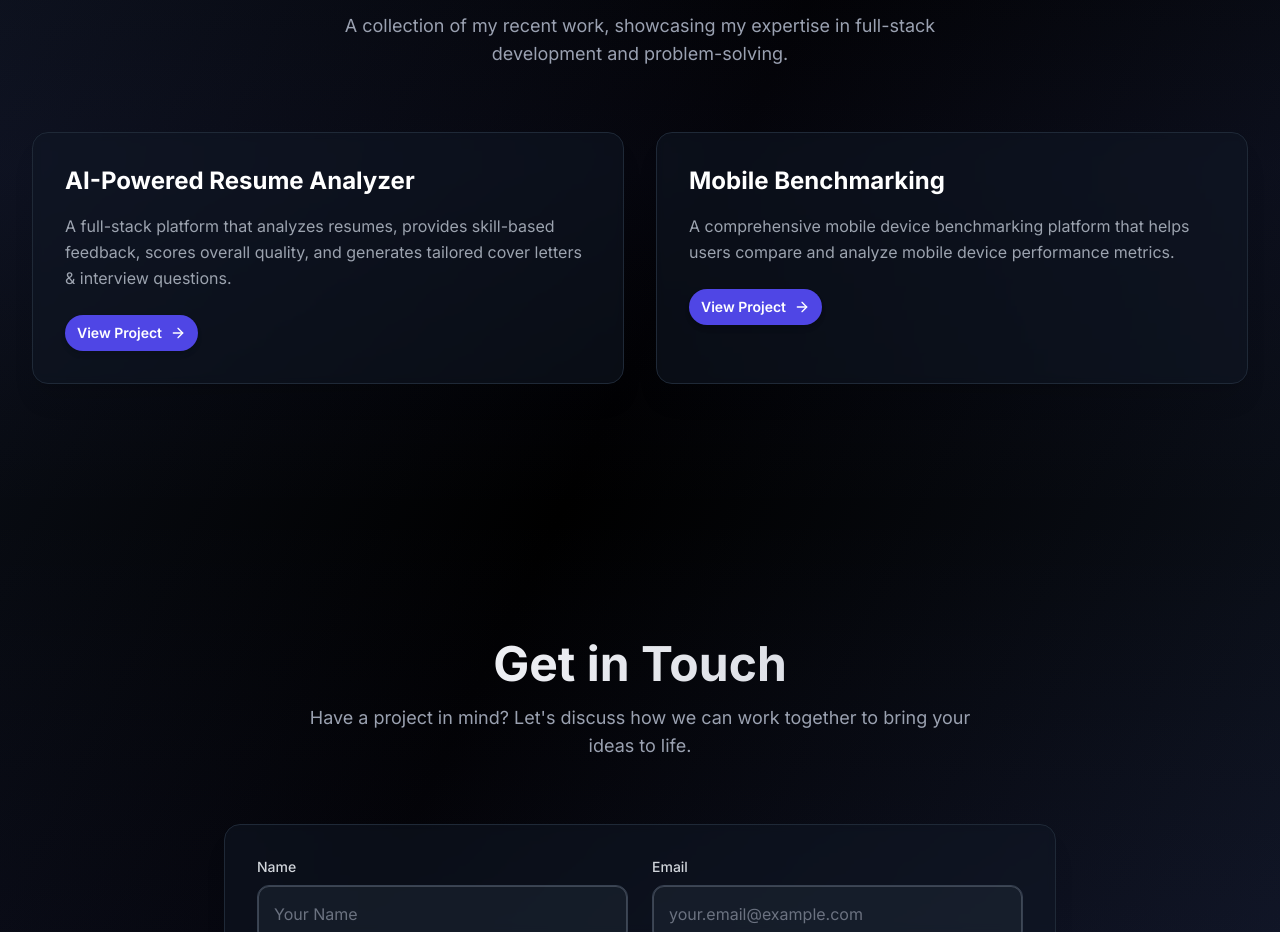
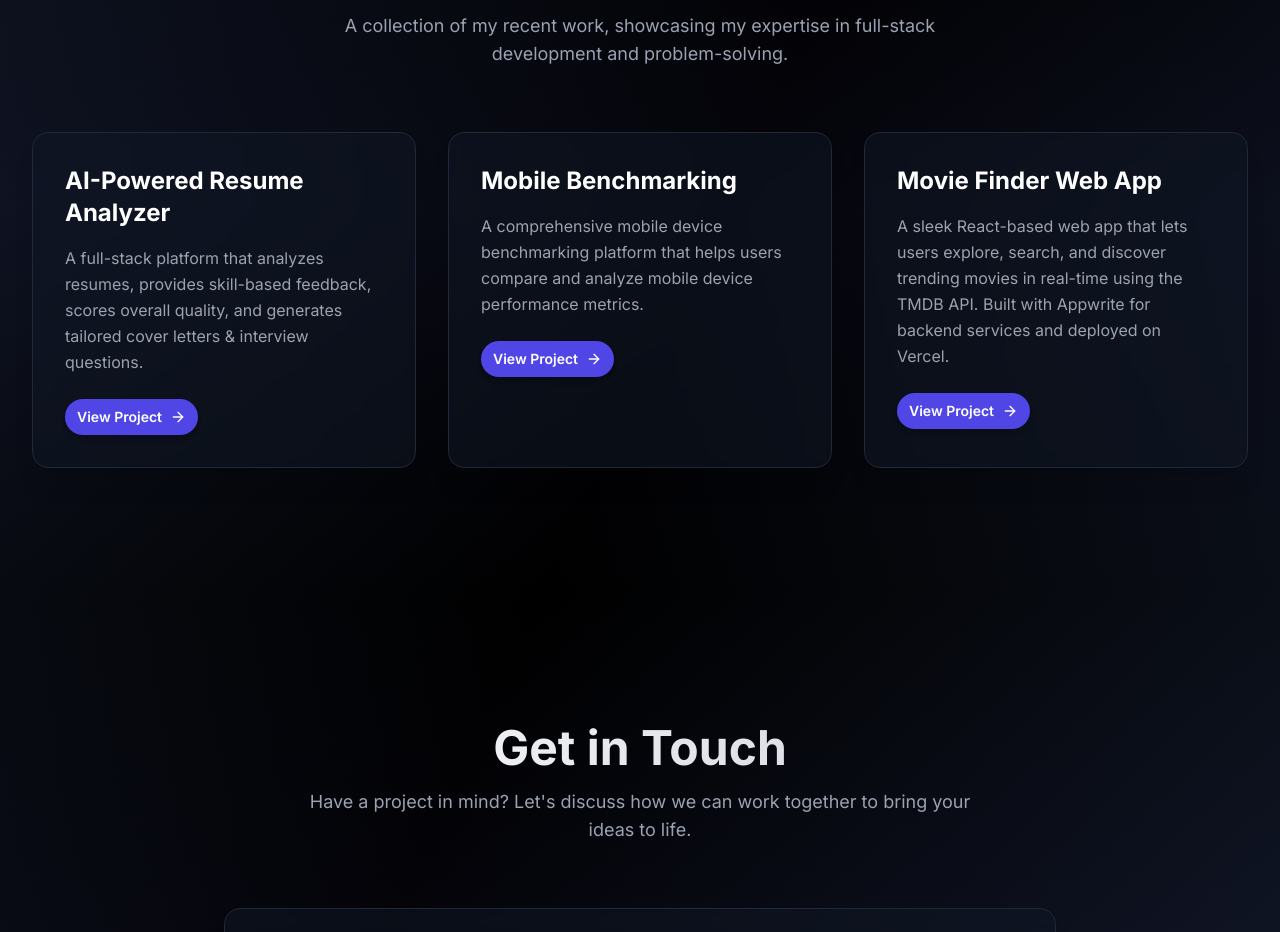
Before and after one commit to EbrerRamen/MyPortfolio, a Next.js app: page / in a window 1280 px wide. Shown: the part 980-1912 px from the top of the page. Built offline with nearby package versions, Linux system fonts and the light colour scheme.

Commit message:
New Project Added

```diff
--- a/src/app/page.tsx
+++ b/src/app/page.tsx
@@ -126,6 +126,13 @@ export default function Home() {
                   'A comprehensive mobile device benchmarking platform that helps users compare and analyze mobile device performance metrics.',
                 link: 'https://mobile-benchmarking-frontend.onrender.com',
                 delay: 0.4,
+              },
+              {
+                title: 'Movie Finder Web App',
+                description:
+                  'A sleek React-based web app that lets users explore, search, and discover trending movies in real-time using the TMDB API. Built with Appwrite for backend services and deployed on Vercel.',
+                link: 'https://react-movie-webapp-beta.vercel.app/',
+                delay: 0.6,
               },
             ].map((project) => (
               <motion.div
```
